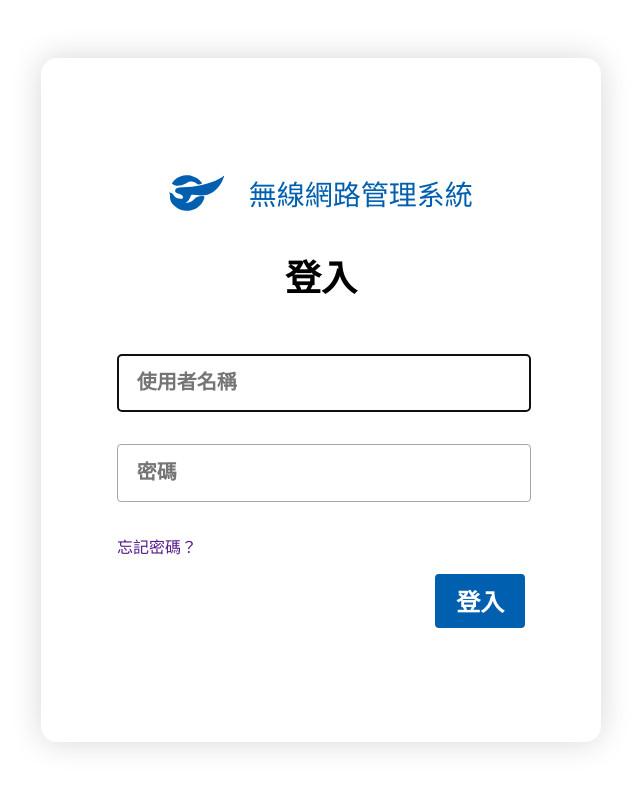
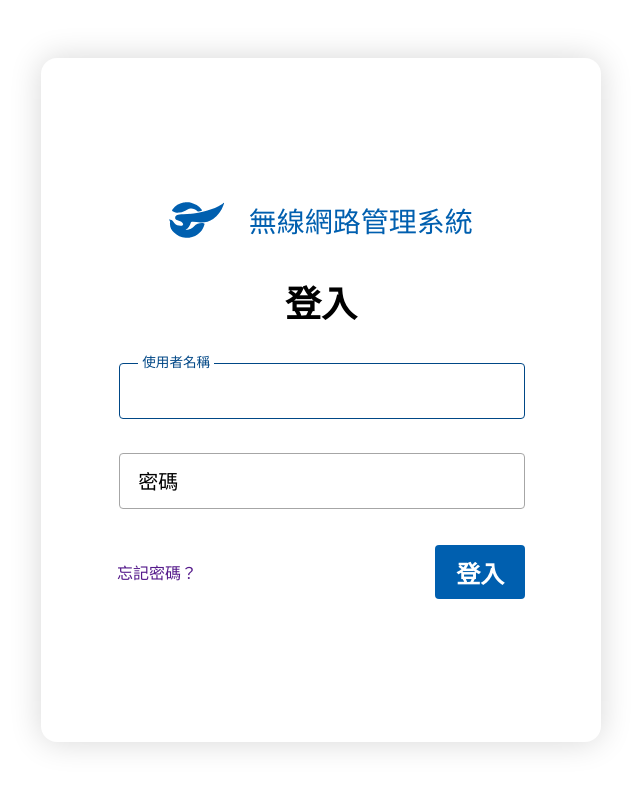
Before and after one commit to Honsonchi/Wifi-Account-Manager, a Django app: page /auth/login/ in a window 1280 px wide. Shown: the whole page, without its empty margins (319-959 px from the left). Run offline with Django 3.2, Linux system fonts and the light colour scheme.

Commit message:
Login UI

```diff
--- a/static/css/style.css
+++ b/static/css/style.css
@@ -18,6 +18,8 @@
     --shadow-2: 0rem 0rem 0.5rem rgba(0, 0, 0, 0.16);
 
     --font: 'Noto Sans', 'Noto Sans TC', 'sans-serif';
+
+    --animation-speed: 100ms;
 }
 
 /* Set default font family and size */
@@ -129,16 +131,53 @@ a{
 /* ----------------Form---------------- */
 
 .large-input{
+    position: relative;
+    margin-left: 1%;
+}
+
+.large-input input{
     background-color: var(--color-white);
     border: var(--color-gray-1) solid 0.25px;
     border-radius: var(--radius-4);
-    color: var(--color-gray-1);
+    outline: none;
 
     font-size: 1.25rem;
-    font-weight: 700;
     text-indent: 1.05rem;
 
+    padding: 0;
+    margin: 0;
+    width: 99%;
     height: 3.375rem;
+}
+
+.large-input label{
+    font-size: 1.25rem;
+
+    position: absolute;
+    left: 0;
+    margin-top: 0.8rem;
+    margin-left: 1.2rem;
+
+    pointer-events: none;
+
+    transition: var(--animation-speed);
+}
+
+.large-input input:valid ~ label,
+.large-input input:focus ~ label{
+    color: var(--color-dcsh-blue-0);
+    background-color: var(--color-white);
+
+    font-size: 0.85rem;
+
+    padding-left: 0.25rem;
+    padding-right: 0.25rem;
+    transform: translateY(-1.4875rem); /* -0.8-font-size/2-0.2625 */
+}
+
+.large-input input:valid,
+.large-input input:focus{
+    border-color: var(--color-dcsh-blue-0);
 }
 
 .large-primary-button{
@@ -179,6 +218,7 @@ a{
 .login-form-title{
     font-size: 2.25rem;
     font-weight: 700;
+    margin: 0;
 }
 
 .login-form{
@@ -188,7 +228,7 @@ a{
     height: 100%;
 }
 
-.login-form .form-card{
+.login-form form{
     background-color: var(--color-white);
     border-radius: var(--radius-1);
     box-shadow: var(--shadow-1);
@@ -202,28 +242,26 @@ a{
     height: 42.75rem;
 }
 
-.login-form form{
+.login-form .login-form-info{
     display: flex;
     flex-direction: column;
     align-items: center;
-    justify-content: center;
+    justify-content: space-between;
 
     width: 25.5rem;
+    height: 25rem;
 }
 
-.login-form .forget{
-    align-self: flex-start;
-}
+.login-form .login-form-submit{
+    display: flex;
+    align-items: center;
+    justify-content: space-between;
 
-.login-form form>p, .login-form form>p>input[type="text"]{
-    width: 100%;
-}
-.login-form form>p, .login-form form>p>input[type="password"]{
     width: 100%;
 }
 
-.login-form input[type="submit"]{
-    align-self: flex-end;
+.login-form .large-input{
+    width: 100%;
 }
 
 /* ------------------------------------ */
--- a/templates/registration/login.html
+++ b/templates/registration/login.html
@@ -5,37 +5,39 @@
 {% block body %}
 
 <div class="login-form">
-    <div class="form-card">
+    <form action="" method="post">
+        <div class="login-form-info">
             <a href="{% url 'homepage' %}">
                 <div class="logo">
                     <div></div>
                     <p>無線網路管理系統</p>
                 </div>
             </a>
-
             <p class="login-form-title">登入</p>
 
-        <form action="" method="post">
             {% csrf_token %}
             {% for message in form.non_field_errors %}
                 {{message}}
             {% endfor %}
 
-            <p>
-                <input class="large-input" type="text" name="username" autofocus="" autocapitalize="none" autocomplete="username" maxlength="150" required="" id="id_username" placeholder="使用者名稱">
-            </p>
+            <div class="large-input">
+                <input type="text" name="username" autofocus="" autocapitalize="none" autocomplete="username" maxlength="150" required="" id="id_username">
+                <label>使用者名稱</label>
+            </div>
 
-            <p>
-                <input class="large-input" type="password" name="password" autocomplete="current-password" required="" id="id_password" placeholder="密碼">
-            </p>
+            <div class="large-input">
+                <input type="password" name="password" autocomplete="current-password" required="" id="id_password">
+                <label>密碼</label>
+            </div>
 
+            <div class="login-form-submit">
                 <p class="forget">
                     <a href="">忘記密碼？</a>
                 </p>
 
                 <input class="large-primary-button" type="submit" value="登入">
-        </form>
-
             </div>
         </div>
+    </form>
+</div>
 {% endblock body %}
```
Also changed, not shown: db.sqlite3. Lines whose indentation alone changed are shown as unchanged.
